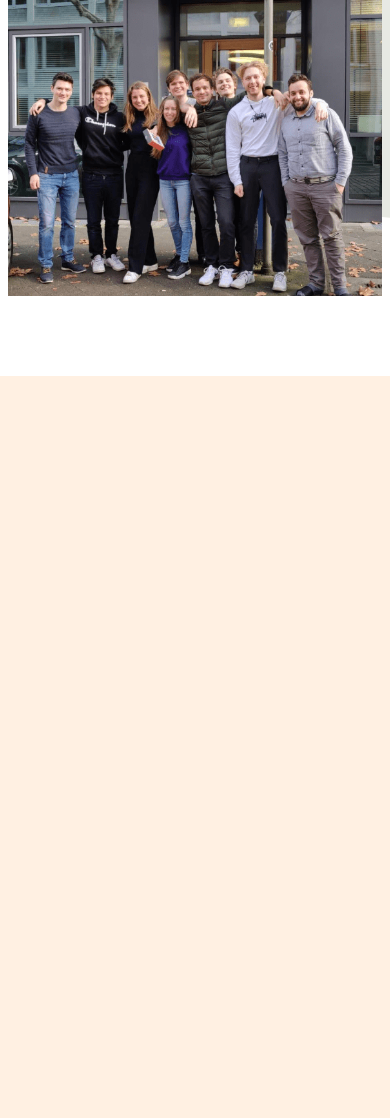
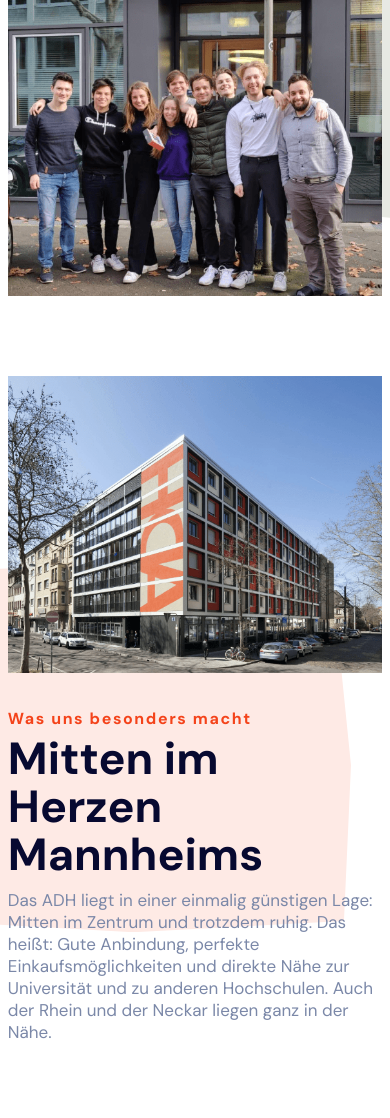
Before and after one commit to JorSoi/Alfred-Delp-Haus, a PHP site: page / in a window 390 px wide. Shown: the part 2409-3527 px from the top of the page. Before the commit the page ends 2785 px from the top, so only its background shows below. Run offline with PHP 8.4, Linux system fonts and the light colour scheme; some web fonts are replaced.

Commit message:
Content section 3 added to main page

```diff
--- a/css/style.css
+++ b/css/style.css
@@ -353,8 +353,9 @@ nav {
 
 
 
-    /* Content section 1 */
-    .content-section-1 {
+    /* Content section 1 and 3 */
+    .content-section-1,
+    .content-section-3 {
         width: 100%;
         background-color: white;
         position: relative;
@@ -364,7 +365,8 @@ nav {
         min-height: 650px;
     }
 
-    .content-section-wrapper-1 {
+    .content-section-wrapper-1,
+    .content-section-wrapper-3 {
         position: relative;
         z-index: 1;
         max-width: 1140px;
@@ -375,26 +377,39 @@ nav {
         margin-right: 30px;
     }
 
-    .section-image-wrapper-1 {
+    .section-image-wrapper-1,
+    .section-image-wrapper-3 {
         max-width: 550px;
         min-width: 400px;
         margin-right: 5%;
     }
 
-    .section-image-wrapper-1 img {
+    .section-image-wrapper-1 img,
+    .section-image-wrapper-3 img {
         width: 100%;
     }
-    .section-text-wrapper-1 {
+
+    .section-text-wrapper-1,
+    .section-text-wrapper-3 {
         max-width: 600px;
+    }
+
+    .section-text-wrapper-1 h6,
+    .section-text-wrapper-3 h6 {
+        margin-bottom: 6px;
+        letter-spacing: 0.1rem;
     }
 
     .section-text-wrapper-1 h6 {
         color: #F1872D;
-        margin-bottom: 6px;
-        letter-spacing: 0.1rem;
     }
 
-    .section-text-wrapper-1 h2 {
+    .section-text-wrapper-3 h6 {
+        color: #F4431A;
+    }
+
+    .section-text-wrapper-1 h2,
+    .section-text-wrapper-3 h2 {
         font-size: 45px;
         line-height: 3rem;
         color: #070930;
@@ -402,7 +417,8 @@ nav {
         position: relative;
     }
 
-    .section-text-wrapper-1 p {
+    .section-text-wrapper-1 p,
+    .section-text-wrapper-3 p {
         font-size: 17px;
         margin-top: 10px;
     }
@@ -414,22 +430,34 @@ nav {
         left: -120px;
     }
 
-    #section-1-drop {
+    #section-1-drop,
+    #section-3-drop {
         width: 50px;
         position: absolute;
         top: -50px;
         right: -7%;
     }
 
-    #div-decoration-1 {
+    #div-decoration-1,
+    #div-decoration-3 {
         position: absolute;
         left: 0px;
         z-index: 0;
         width: 30%;
         height: 90%;
+    }
+
+    #div-decoration-1 {
         background-color: #FFF0E2;
         clip-path: polygon(0 4%, 51% 1%, 96% 2%, 100% 70%, 98% 100%, 44% 98%, 0 100%, 0 51%);
     }
+
+    #div-decoration-3 {
+        background-color: #FEEAE5;
+        clip-path: polygon(0 2%, 57% 0, 100% 3%, 97% 27%, 100% 55%, 98% 97%, 38% 100%, 0 98%);
+
+    }
+
 
 
     /* Content-section-2 */
@@ -441,7 +469,6 @@ nav {
         justify-content: center;
         align-items: center;
         min-height: 650px;
-        overflow: hidden;
     }
 
     .content-section-wrapper-2 {
@@ -586,7 +650,8 @@ nav {
 
     /* section 1 */
     .content-section-wrapper-1,
-    .content-section-wrapper-2 {
+    .content-section-wrapper-2,
+    .content-section-wrapper-3 {
         display: block;
         margin-left: 2vw;
         margin-right: 2vw;
@@ -594,12 +659,14 @@ nav {
     }
 
     .section-image-wrapper-1,
-    .section-image-wrapper-2 {
+    .section-image-wrapper-2,
+    .section-image-wrapper-3 {
         margin-right: 0px;
         margin-left: 0px;
     }
 
-    .section-text-wrapper-1 {
+    .section-text-wrapper-1,
+    .section-text-wrapper-3 {
         margin-top: 30px;
         max-width: 90%;
     }
@@ -610,9 +677,15 @@ nav {
     }
 
     #div-decoration-1,
-    #div-decoration-2 {
+    #div-decoration-2,
+    #div-decoration-3 {
         width: 50%;
         height: 60%;
+    }
+
+    /* section 3 arrow */
+    #arrow-home {
+        display: none;
     }
 
     /* nav wrapper */
@@ -671,19 +744,22 @@ nav {
     /* Reducing bottom margin at introduction wrapper 1 & 2 */
     .introduction-wrapper,
     .content-section-wrapper-1,
-    .content-section-wrapper-2 {
+    .content-section-wrapper-2,
+    .content-section-wrapper-3 {
         margin-bottom: 75px;
     }
 
     /* Content section 1 and 2 background div adjustment */
     #div-decoration-1,
-    #div-decoration-2 {
+    #div-decoration-2,
+    #div-decoration-3 {
         width: 90%;
         height: 60%;
     }
 
     .section-text-wrapper-1,
-    .section-text-wrapper-2 {
+    .section-text-wrapper-2,
+    .section-text-wrapper-3 {
         max-width: 100%;
     }
 }
@@ -784,12 +861,14 @@ nav {
     }
 
     /* content section 1 */
-    #div-decoration-1 {
+    #div-decoration-1,
+    #div-decoration-3 {
         height: 50%;
     }
 
     .section-image-wrapper-1,
-    .section-image-wrapper-2 {
+    .section-image-wrapper-2,
+    .section-image-wrapper-3 {
         min-width: unset;
     }
 }
--- a/index.html
+++ b/index.html
@@ -204,6 +204,31 @@
         </div>
         <div id="div-decoration-2"></div>
     </section>
+
+        <!-- Content section 3 -->
+        <section class="content-section-3">
+            <div class="content-section-wrapper-3" data-aos="fade-up" data-aos-duration="1000">
+                <div class="section-image-wrapper-3">
+                    <img src="/assets/section-image-3.png" alt="ADH Mannheim Studentenwohnheim">
+                </div>
+                <div class="section-text-wrapper-3">
+                    <h6>Was uns besonders macht</h6>
+                    <h2>
+                        Mitten im Herzen Mannheims
+                        <span id="span-3">
+                            <img id="section-3-drop" src="/assets/section-3-drop.svg">
+                        </span>
+                    </h2>
+                    <p>Das ADH liegt in einer einmalig günstigen Lage: Mitten im Zentrum und trotzdem ruhig. Das heißt: Gute Anbindung, perfekte Einkaufsmöglichkeiten und direkte Nähe zur Universität und zu anderen Hochschulen. Auch der Rhein und der Neckar liegen ganz in der Nähe.</p>
+                </div>
+                <div id="arrow-home" data-aos="zoom-in" data-aos-delay="500">
+                    <h4>Home</h4>
+                    <img id="section-3-arrow" src="/assets/section-3-arrow.svg">
+                </div>
+
+            </div>
+            <div id="div-decoration-3"></div>
+        </section>
 </body>
 
 </html>
```
Also changed, not shown: other parts of css/style.css (+43 -5 lines), assets/section-3-arrow.svg (added), assets/section-3-drop.svg (added), assets/section-image-3.png (added).
